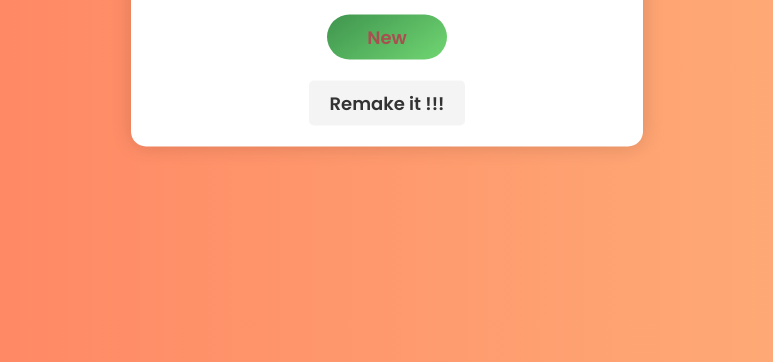
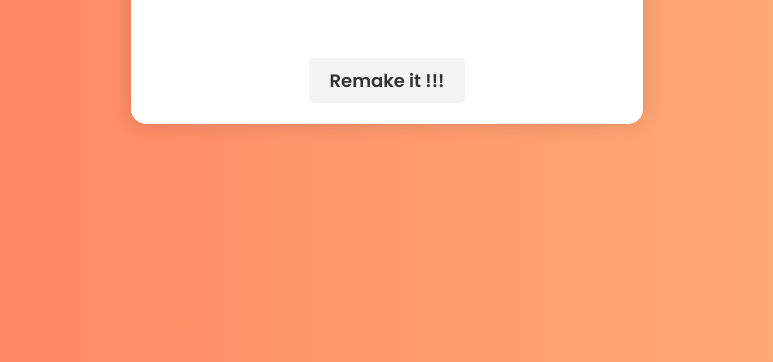
Before and after one commit to KushagraKumar04/stopWatch, a plain HTML site: page index.html in a window 1280 px wide. Shown: the part 438-800 px from the top of the page, without its empty margins (253-1026 px from the left). Drawn offline with Linux system fonts and the light colour scheme.

Commit message:
Update index.html

```diff
--- a/index.html
+++ b/index.html
@@ -15,7 +15,6 @@
             00 : 00 : 00 : 000
         </div>
         <div class="buttons">
-            <button id="reset-timer">New</button>
         </div>
         <div class="github-link">
             <a href="https://github.com/KushagraKumar04/stopWatch" target="_blank">Remake it !!!</a>
```
